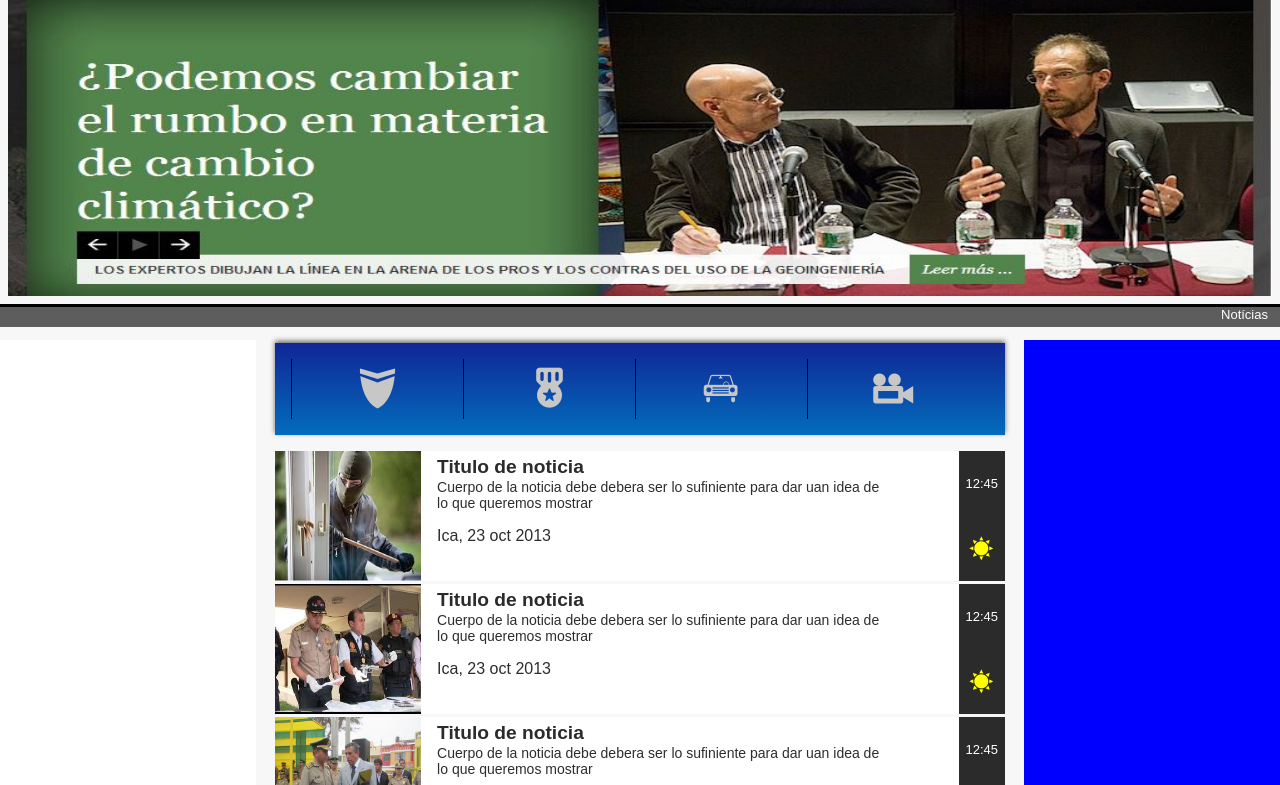
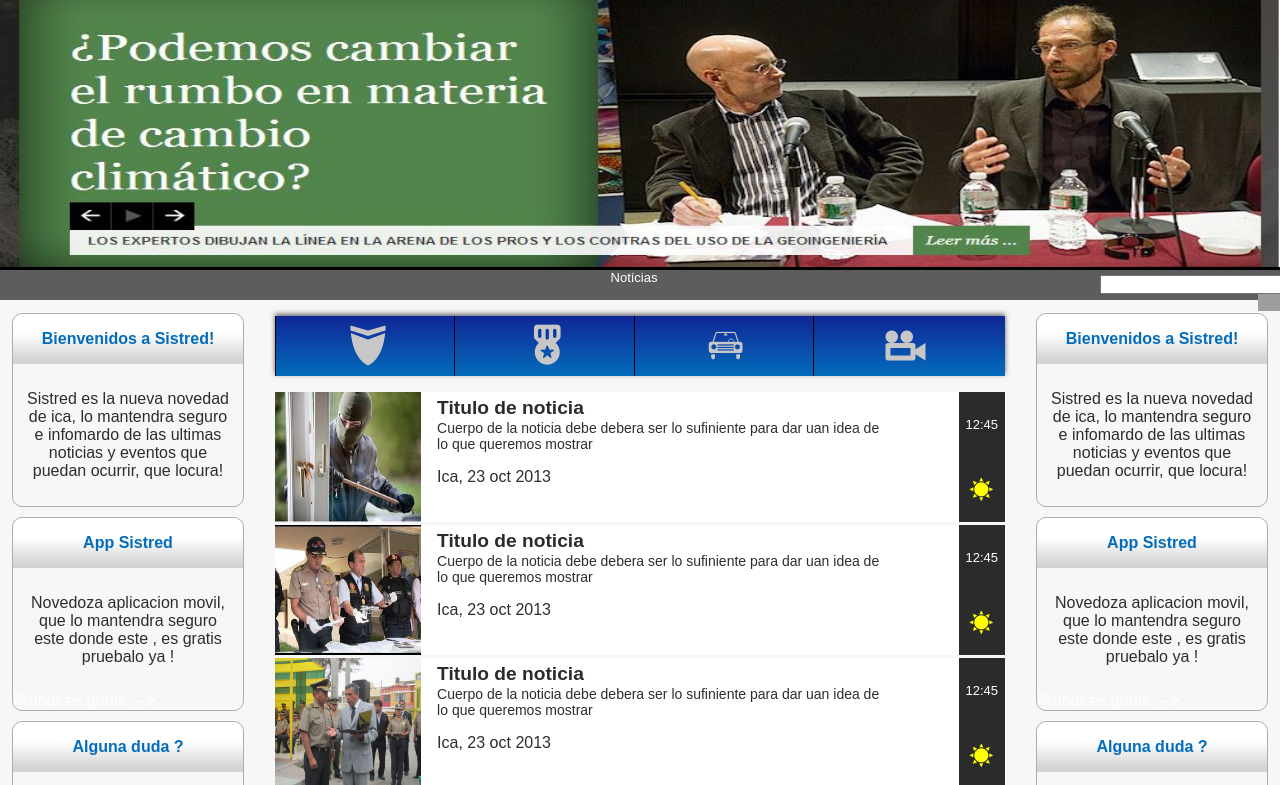
Before and after one commit to alexmandujano/Sistred, a plain HTML site: page index.html in a window 1280 px wide. Shown: the part 83-868 px from the top of the page. Drawn offline with Linux system fonts and the light colour scheme; grey boxes are pictures that could not be loaded; files whose address does not match are found by name.

Commit message:
Este es el ultimo del anoche

```diff
--- a/css/responsive.css
+++ b/css/responsive.css
@@ -13,16 +13,101 @@
 	}
 	#asideiz{
 		width: 20%;
-		height: 800px;
-		background: white;
+
+		display: block;
 		float:left;
 	}
+		/*aside derecho*/
 	#asideder{
 		width: 20%;
-		height: 800px;
-		background: blue;
+
+		display: block;
 		float: right;
+
+
 	}
+
+	#asideder .aside-item
+	{
+		margin:0 auto;
+		width: 90%;
+
+		border: 1px solid #ADADAD;
+		border-radius: 10px;
+		margin-bottom: 10px;
+
+	}
+	#asideder .aside-item  p
+	{
+		padding: 10px;
+		color:#2D2D2D;
+		text-align: center;
+
+	}
+	#asideder .aside-item  h2
+	{
+		color:#036cbc;
+		font-size: 1em;
+		display: block;
+
+		width: 100%;
+		border-radius: 10px 10px 0px 0px;
+		background: #ADADAD;
+		margin: 0px;
+		text-align: center;
+		line-height: 50px;
+		background: #ffffff; /* Old browsers */
+background: -moz-linear-gradient(top,  #ffffff 0%, #ffffff 39%, #cecece 100%); /* FF3.6+ */
+background: -webkit-gradient(linear, left top, left bottom, color-stop(0%,#ffffff), color-stop(39%,#ffffff), color-stop(100%,#cecece)); /* Chrome,Safari4+ */
+background: -webkit-linear-gradient(top,  #ffffff 0%,#ffffff 39%,#cecece 100%); /* Chrome10+,Safari5.1+ */
+background: -o-linear-gradient(top,  #ffffff 0%,#ffffff 39%,#cecece 100%); /* Opera 11.10+ */
+background: -ms-linear-gradient(top,  #ffffff 0%,#ffffff 39%,#cecece 100%); /* IE10+ */
+background: linear-gradient(to bottom,  #ffffff 0%,#ffffff 39%,#cecece 100%); /* W3C */
+filter: progid:DXImageTransform.Microsoft.gradient( startColorstr='#ffffff', endColorstr='#cecece',GradientType=0 ); /* IE6-9 */
+
+	}
+/*aside izquierdo*/
+	#asideiz .aside-item
+	{
+		margin:0 auto;
+		width: 90%;
+
+		border: 1px solid #ADADAD;
+		border-radius: 10px;
+		margin-bottom: 10px;
+
+	}
+	#asideiz .aside-item  p
+	{
+		padding: 10px;
+		color:#2D2D2D;
+		text-align: center
+	}
+	#asideiz .aside-item  h2
+	{
+		color:#036cbc;
+		font-size: 1em;
+		display: block;
+
+		width: 100%;
+		border-radius: 10px 10px 0px 0px;
+		background: #ADADAD;
+		margin: 0px;
+		text-align: center;
+		line-height: 50px;
+		background: #ffffff; /* Old browsers */
+background: -moz-linear-gradient(top,  #ffffff 0%, #ffffff 39%, #cecece 100%); /* FF3.6+ */
+background: -webkit-gradient(linear, left top, left bottom, color-stop(0%,#ffffff), color-stop(39%,#ffffff), color-stop(100%,#cecece)); /* Chrome,Safari4+ */
+background: -webkit-linear-gradient(top,  #ffffff 0%,#ffffff 39%,#cecece 100%); /* Chrome10+,Safari5.1+ */
+background: -o-linear-gradient(top,  #ffffff 0%,#ffffff 39%,#cecece 100%); /* Opera 11.10+ */
+background: -ms-linear-gradient(top,  #ffffff 0%,#ffffff 39%,#cecece 100%); /* IE10+ */
+background: linear-gradient(to bottom,  #ffffff 0%,#ffffff 39%,#cecece 100%); /* W3C */
+filter: progid:DXImageTransform.Microsoft.gradient( startColorstr='#ffffff', endColorstr='#cecece',GradientType=0 ); /* IE6-9 */
+
+	}
+
+
+
 header #slider
 {
 	height: 300px;
--- a/css/style.css
+++ b/css/style.css
@@ -27,31 +27,26 @@ header{
 	border-bottom:3px solid black;
 	color:white;
 	margin: 0px;
-	padding: 0.5em;
 
 }
 header img{
 	float:left;
+	width: 20px;
+	height: 30px;
 }
 header h1{
 	display: block;
 	font-size: 21px;
 	font-weight: normal;
-	margin:1em 35px 0em 0em;
+	margin:0em 35px 0em 0em;
+	padding-top: 0.5em;
 	text-align: center;
 
 }
 header #menu{
 	width: 50px;
 }
-header #lupa
-{
-	float: right;
-	position:absolute;
-	right: 0px;
-	top:0px;
-	width: 50px;
-}
+
 
 header #slider
 {
@@ -68,11 +63,13 @@ header #slider img{
 #buscar{
 	height: 50px;
 	background: #102696;
+	position: relative;
 }
 #nav ul {
 	list-style: none;
 	margin-bottom: 1em ;
-	padding: 1em;
+	padding: 0px;
+
 	background: #102696; /* Old browsers */
 	background: -moz-linear-gradient(top, #102696 0%, #036cbc 100%); /* FF3.6+ */
 	background: -webkit-gradient(linear, left top, left bottom, color-stop(0%,#102696), color-stop(100%,#036cbc)); /* Chrome,Safari4+ */
@@ -90,7 +87,7 @@ box-shadow: 0px -2px 5px 0px rgba(43,43,43,0.71);
 	margin: 0;
 	padding:0;
 	position:relative;
-	width: 24%;
+	width: 23.95%;
 
 }
 #nav ul li a{
@@ -101,7 +98,7 @@ box-shadow: 0px -2px 5px 0px rgba(43,43,43,0.71);
 	height:60px;
 	line-height: 60px;
 	text-align: center;
-	width: 102%;
+	width: 105%;
 	font-family: 'icomoon';
 
 }
@@ -137,9 +134,19 @@ box-shadow: 0px -2px 5px 0px rgba(43,43,43,0.71);
 
 
 }
+#asideiz{
+	display: none;
+	}
+		/*aside derecho*/
+#asideder{
+	display: none;
+
+}
 footer
 {
+	margin-top: 20px;
 	clear: both;
+	background: #5d5d5d;
 }
 footer #redessociales ,footer #formulario
 {
@@ -149,13 +156,36 @@ footer #redessociales ,footer #formulario
 
 #nota
 {
-	text-align: right;
+	position: relative;
+	text-align: center;
 	font-size: 13px;
-	height: 20px;
+	height: 30px;
 	color:white;
 	background: #5d5d5d;
 	padding-right: 12px;
 	margin-bottom: 1em;
+}
+#nota form
+{
+	position:absolute;
+	right: 0;
+	top: 0;
+	width: 180px;
+	margin: 5px 0px 20px 0px;
+}
+#nota form #txtbuscar ,#nota form #lupa
+{
+	display: inline-block;
+	padding:0px;
+	margin:0px;
+
+}
+#nota form #lupa
+{
+	float: right;
+	width: 22px;
+
+
 }
 #contenido .noticia{
 
--- a/index.html
+++ b/index.html
@@ -12,24 +12,72 @@
 <body>
 	<header>
 	   <div id="buscar">
-		<img id="menu" src="http://dl.dropboxusercontent.com/u/43775522/MenuFacebook/boton.png"/>
-		<h1>SISTRED</h1>
-		<img id ="lupa" src="http://pixabay.com/static/uploads/photo/2012/04/13/18/36/black-33206_150.png">
+			<img id="menu" src="http://dl.dropboxusercontent.com/u/43775522/MenuFacebook/boton.png"/>
+			<h1>SISTRED</h1>
+
 		</div>
 		<figure id="slider">
 		 <img src="images/slider.jpg">
 		</figure>
+
 	</header>
 	<nav>
 
 	</nav>
 	<div id="nota">
 		Notícias
+			<form action="WWW.google.com">
+			<input id="txtbuscar" type="text" />
+			<img id ="lupa" src="http://pixabay.com/static/uploads/photo/2012/04/13/18/36/black-33206_150.png">
+			</form>
 	</div>
 	<aside id="asideiz">
-
+			<div class="aside-item">
+				<h2 class="aside-titulo">Bienvenidos a Sistred!</h2>
+				<p>
+					Sistred es la nueva novedad de ica, lo mantendra seguro e infomardo
+					de las ultimas noticias y eventos que puedan ocurrir, que locura!
+				</p>
+			</div>
+			<div class="aside-item">
+				<h2 class="aside-titulo">App Sistred</h2>
+				<p>
+					Novedoza aplicacion movil, que lo mantendra seguro este donde este ,
+					es gratis pruebalo ya !
+				</p>
+				<a href="#"> Probar es gratis ---></a>
+			</div>
+			<div class="aside-item">
+				<h2 class="aside-titulo">Alguna duda ?</h2>
+				<p>
+					Ingrese a nuestra nueva red de afiliados llamando al
+					229867 :)
+				</p>
+			</div>
 	</aside>
 	<aside id="asideder">
+			<div class="aside-item">
+				<h2 class="aside-titulo">Bienvenidos a Sistred!</h2>
+				<p>
+					Sistred es la nueva novedad de ica, lo mantendra seguro e infomardo
+					de las ultimas noticias y eventos que puedan ocurrir, que locura!
+				</p>
+			</div>
+			<div class="aside-item">
+				<h2 class="aside-titulo">App Sistred</h2>
+				<p>
+					Novedoza aplicacion movil, que lo mantendra seguro este donde este ,
+					es gratis pruebalo ya !
+				</p>
+				<a href="#"> Probar es gratis ---></a>
+			</div>
+			<div class="aside-item">
+				<h2 class="aside-titulo">Alguna duda ?</h2>
+				<p>
+					Ingrese a nuestra nueva red de afiliados llamando al
+					229867 :)
+				</p>
+			</div>
 
 	</aside>
 	<section id="contenido">
```
Lines whose indentation alone changed are shown as unchanged.
